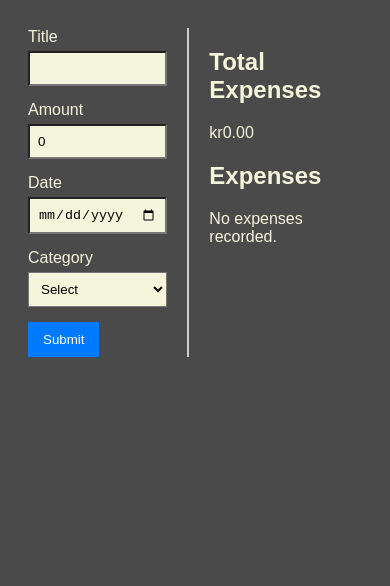
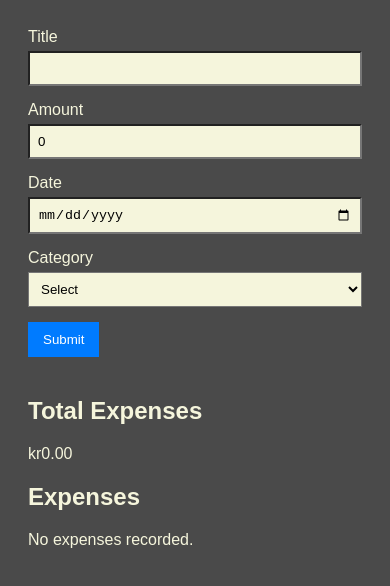
Before and after one commit to Nicolai-Astrup-Wiik/react-expense-assignment, a React (Vite) app in the folder assignment-3/: page / in a window 390 px wide. Shown: the top 586 px of the page. Built offline with nearby package versions, Linux system fonts and the light colour scheme.

Commit message:
add responsive mediaquery

```diff
--- a/assignment-3/src/styles/DisplayExpenses.module.css
+++ b/assignment-3/src/styles/DisplayExpenses.module.css
@@ -2,6 +2,7 @@
 	width: 100%;
 	border-collapse: collapse;
 	margin-top: 20px;
+	color: rgb(20, 34, 34);
 
 
 }
--- a/assignment-3/src/styles/ExpenseManager.module.css
+++ b/assignment-3/src/styles/ExpenseManager.module.css
@@ -18,3 +18,20 @@
 	padding-left: 20px;
 
 }
+
+@media (max-width: 768px) {
+	.container {
+		flex-direction: column;
+		align-items: stretch;
+	}
+
+	.formContainer {
+		padding-right: 0;
+		border-right: none;
+		margin-bottom: 20px;
+	}
+
+	.listContainer {
+		padding-left: 0;
+	}
+}
```
